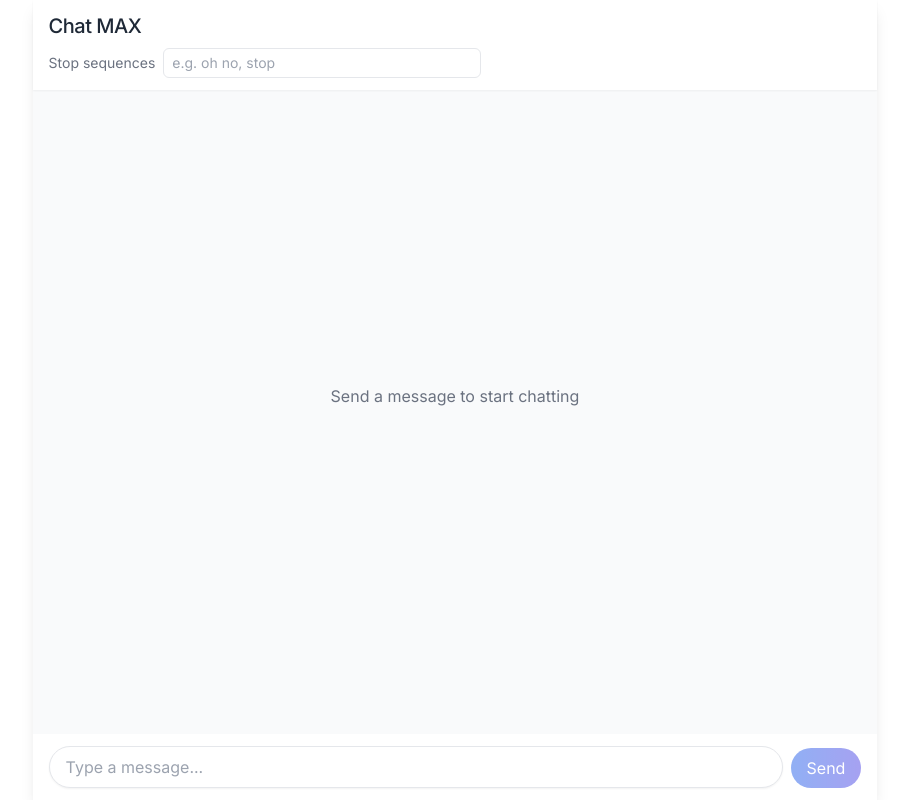
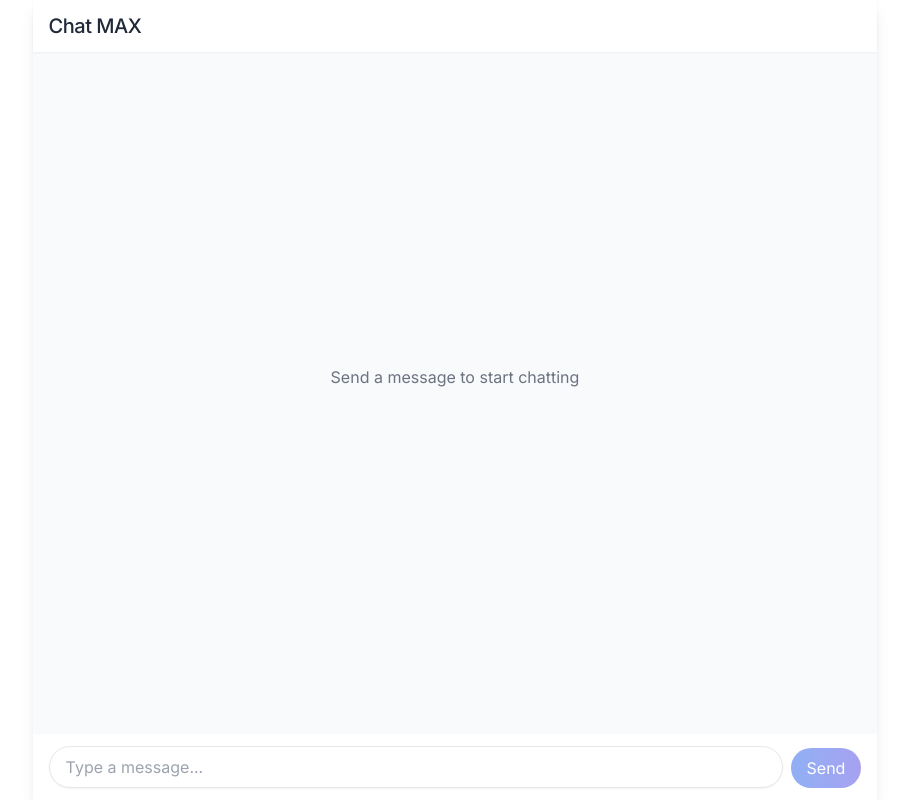
Before and after one commit to max1ly/ai_advent, a Next.js app in the folder day1_ai-chat/: page / in a window 1280 px wide. Shown: the whole page, without its empty margins (185-1094 px from the left). Built offline with nearby package versions, Linux system fonts and the light colour scheme.

Commit message:
Remove stop sequence

```diff
--- a/day1_ai-chat/app/api/chat/route.ts
+++ b/day1_ai-chat/app/api/chat/route.ts
@@ -2,7 +2,7 @@ import { streamText, convertToModelMessages } from 'ai';
 import { deepseek } from '@/lib/deepseek';
 
 export async function POST(req: Request) {
-  const { messages, stopSequences = [] } = await req.json();
+  const { messages } = await req.json();
 
   const modelId = process.env.DEEPSEEK_MODEL ?? 'deepseek-chat';
   const systemPrompt = 'Always reply in the same language the user writes in.';
@@ -24,7 +24,6 @@ export async function POST(req: Request) {
 \x1b[36m[Chat API]\x1b[0m ─────────────────────────
   Model:          ${modelId}
   System prompt:  ${systemPrompt.length > 50 ? systemPrompt.slice(0, 50) + '...' : systemPrompt}
-  Stop sequences: ${stopSequences.length ? JSON.stringify(stopSequences) : '(none)'}
   Messages:       ${messages.length} (${roleBreakdown})
 ────────────────────────────────────`);
 
@@ -32,7 +31,6 @@ export async function POST(req: Request) {
     model: deepseek(modelId),
     system: systemPrompt,
     messages: convertedMessages,
-    stopSequences: stopSequences.length > 0 ? stopSequences : undefined,
   });
 
   return result.toUIMessageStreamResponse();
--- a/day1_ai-chat/app/components/StopSequencesInput.tsx
+++ /dev/null
@@ -1,25 +0,0 @@
-'use client';
-
-interface StopSequencesInputProps {
-  value: string;
-  onChange: (value: string) => void;
-}
-
-export default function StopSequencesInput({ value, onChange }: StopSequencesInputProps) {
-  return (
-    <div className="flex items-center gap-2">
-      <label htmlFor="stop-sequences" className="text-sm text-gray-500 whitespace-nowrap">
-        Stop sequences
-      </label>
-      <input
-        id="stop-sequences"
-        type="text"
-        value={value}
-        onChange={(e) => onChange(e.target.value)}
-        placeholder="e.g. oh no, stop"
-        size={30}
-        className="rounded-md border border-gray-200 px-2 py-1 text-sm text-gray-700 focus:border-blue-400 focus:outline-none focus:ring-1 focus:ring-blue-500/20"
-      />
-    </div>
-  );
-}
--- a/day1_ai-chat/app/page.tsx
+++ b/day1_ai-chat/app/page.tsx
@@ -1,34 +1,13 @@
 'use client';
 
-import { useMemo, useRef, useState } from 'react';
+import { useState } from 'react';
 import { useChat } from '@ai-sdk/react';
-import { DefaultChatTransport } from 'ai';
 import ChatContainer from './components/ChatContainer';
 import ChatInput from './components/ChatInput';
 import ErrorMessage from './components/ErrorMessage';
-import StopSequencesInput from './components/StopSequencesInput';
 
 export default function Home() {
-  const [stopSequencesRaw, setStopSequencesRaw] = useState('');
-  const stopSequencesRef = useRef<string[]>([]);
-
-  // Keep ref in sync so transport always reads latest value
-  stopSequencesRef.current = stopSequencesRaw
-    .split(',')
-    .map((s) => s.trim())
-    .filter(Boolean);
-
-  const transport = useMemo(
-    () =>
-      new DefaultChatTransport({
-        body: () => ({ stopSequences: stopSequencesRef.current }),
-      }),
-    [],
-  );
-
-  const { messages, sendMessage, error, status, regenerate } = useChat({
-    transport,
-  });
+  const { messages, sendMessage, error, status, regenerate } = useChat();
   const [input, setInput] = useState('');
 
   const handleInputChange = (e: React.ChangeEvent<HTMLTextAreaElement>) => {
@@ -48,7 +27,6 @@ export default function Home() {
       {/* Header */}
       <header className="shadow-sm bg-white px-4 py-3 space-y-2">
         <h1 className="text-xl font-medium tracking-tight text-gray-800">Chat MAX</h1>
-        <StopSequencesInput value={stopSequencesRaw} onChange={setStopSequencesRaw} />
       </header>
 
       {/* Messages area - takes remaining space */}
```
